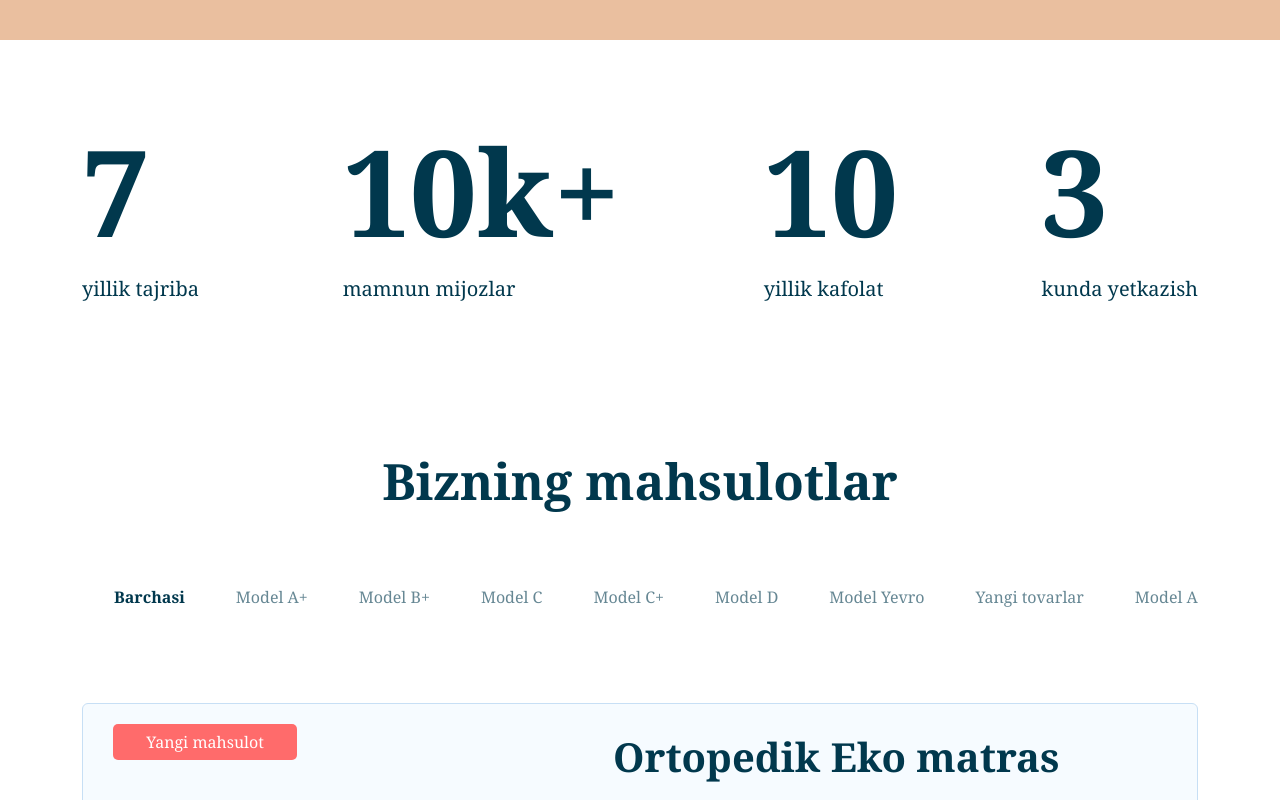
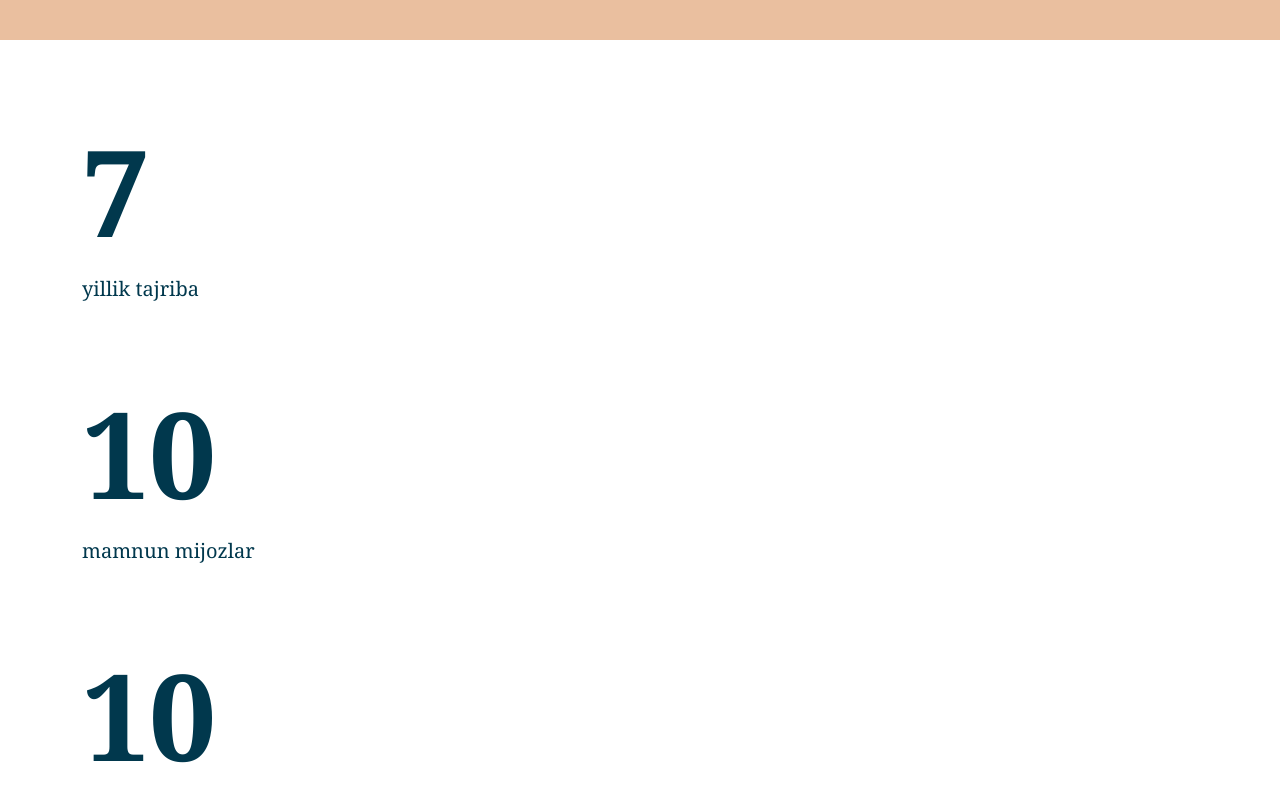
Before and after one commit to roziqov1011/matras, a React (Create React App) app: page / in a window 1280 px wide. Shown: the part 960-1760 px from the top of the page. Built offline with nearby package versions, Linux system fonts and the light colour scheme.

Commit message:
add sulaymon

```diff
--- a/package.json
+++ b/package.json
@@ -11,7 +11,6 @@
     "@testing-library/user-event": "^13.5.0",
     "antd": "^5.0.2",
     "bootstrap-icons": "^1.10.2",
-    "node-sass": "^7.0.3",
     "react": "^18.2.0",
     "react-dom": "^18.2.0",
     "react-router-dom": "^6.4.4",
--- a/src/components/Static/Statistica.jsx
+++ b/src/components/Static/Statistica.jsx
@@ -1,25 +1,13 @@
 import React from 'react'
 import './Static.scss'
 
-export default function Statistica() {
+export default function Statistica({item}) {
   return (
     <div className='Statistica'>
         <div className="Statistica__item">
             <div className="static">
-                <p>7</p>
-                <span>yillik tajriba</span>
-            </div>
-            <div className="static">
-                <p>10k+</p>
-                <span>mamnun mijozlar</span>
-            </div>
-            <div className="static">
-                <p>10</p>
-                <span>yillik kafolat</span>
-            </div>
-            <div className="static">
-                <p>3</p>
-                <span>kunda yetkazish</span>
+                <p>{item.number}</p>
+                <span>{item.matn}</span>
             </div>
         </div>
     </div>
--- a/src/pages/Home/Home.jsx
+++ b/src/pages/Home/Home.jsx
@@ -48,7 +48,11 @@ function Home() {
 
         <div className="ST">
           <div className="container">
-            <Statistica/>
+            {
+              dataFoiz && dataFoiz.map((e,i)=>(
+                <Statistica key={i} item={e}/>
+              ))
+            }
           </div>
         </div>
 
```
Also changed, not shown: src/pages/Home/Home.scss (line endings or trailing spaces), 1 other file (tests, documents, lock files or other folders).
